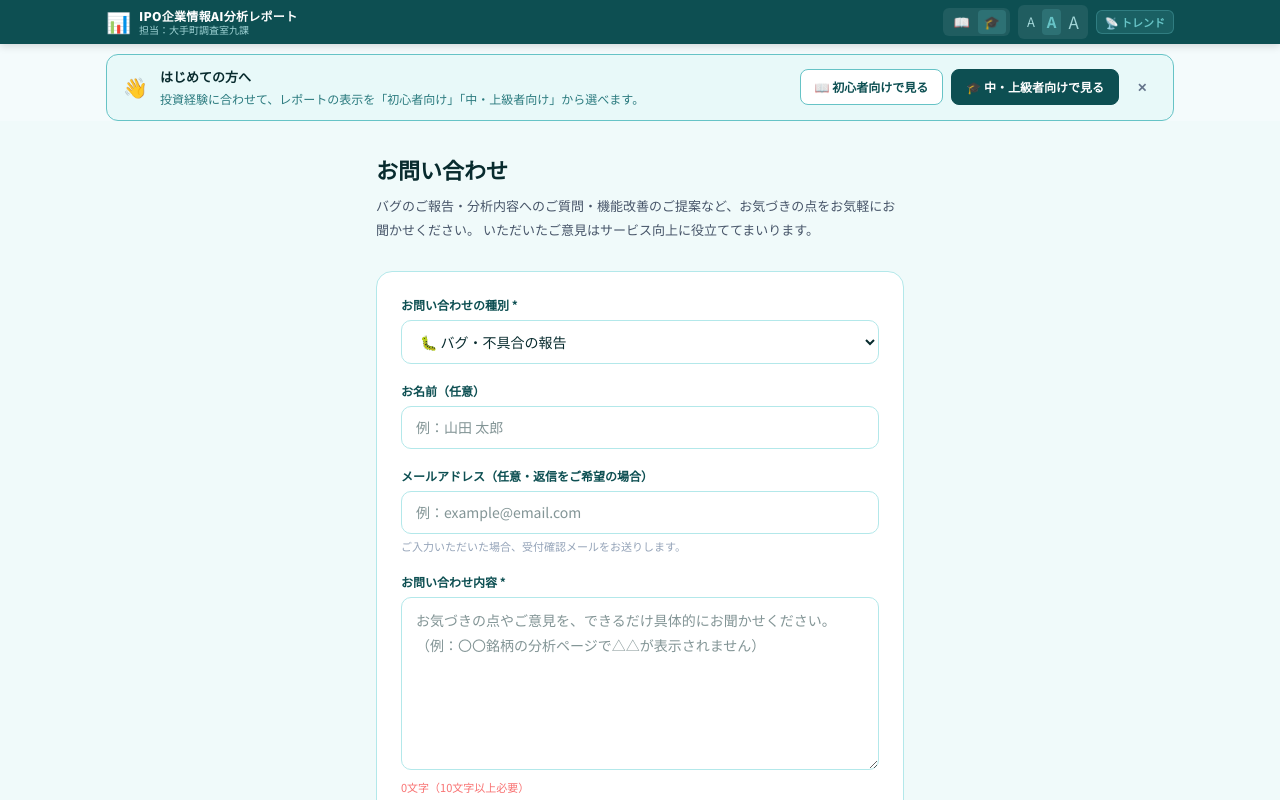
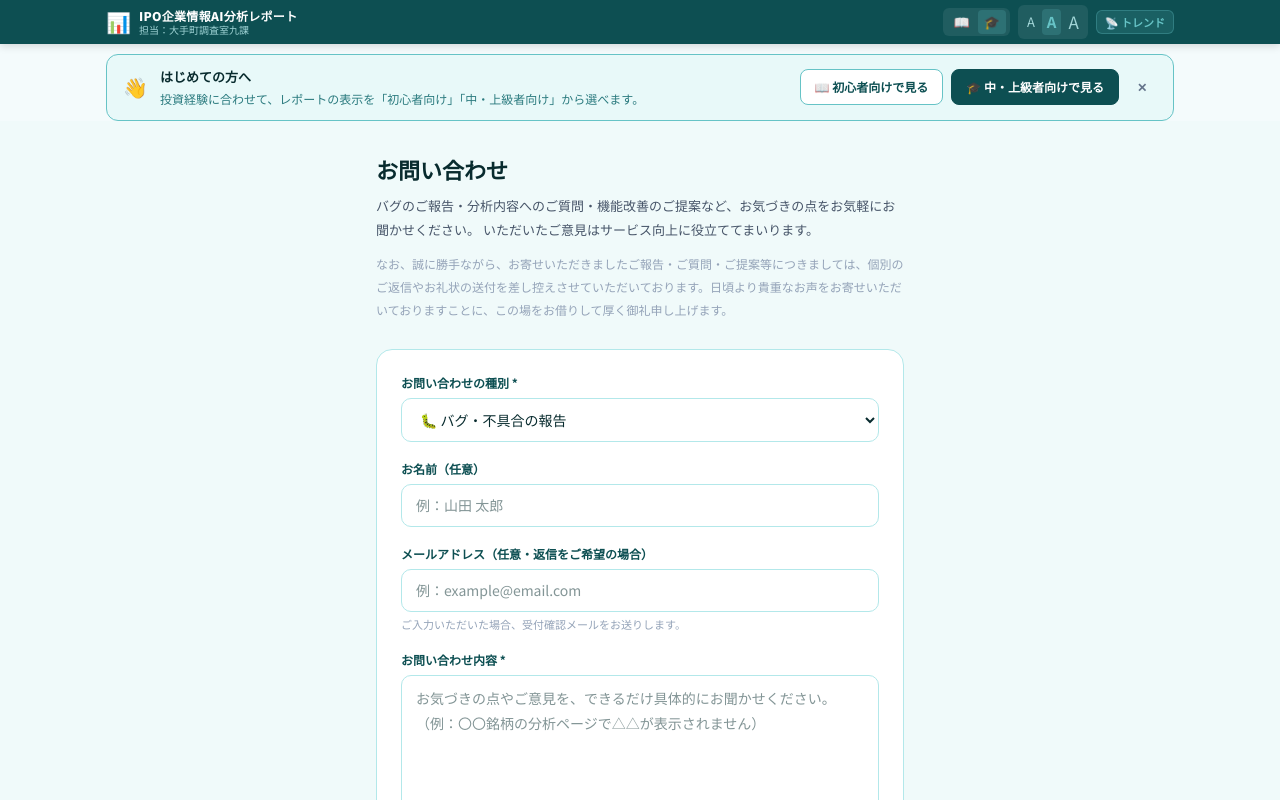
Before and after one commit to shakederice-jp/ipo-scout, a Next.js app: page /contact in a window 1280 px wide. Shown: the top 800 px of the page. Built offline with nearby package versions, Linux system fonts and the light colour scheme.

Commit message:
update: add no-reply notice to contact page

```diff
--- a/src/app/contact/page.tsx
+++ b/src/app/contact/page.tsx
@@ -79,6 +79,9 @@ export default function ContactPage() {
             バグのご報告・分析内容へのご質問・機能改善のご提案など、お気づきの点をお気軽にお聞かせください。
             いただいたご意見はサービス向上に役立ててまいります。
           </p>
+          <p style={{ fontSize: 12, color: "#94a3b8", lineHeight: 1.9, marginTop: 10 }}>
+            なお、誠に勝手ながら、お寄せいただきましたご報告・ご質問・ご提案等につきましては、個別のご返信やお礼状の送付を差し控えさせていただいております。日頃より貴重なお声をお寄せいただいておりますことに、この場をお借りして厚く御礼申し上げます。
+          </p>
         </div>
 
         <div style={{ backgroundColor: "white", borderRadius: 16, border: `1px solid ${C.border}`, padding: 24, display: "flex", flexDirection: "column", gap: 18 }}>
```
